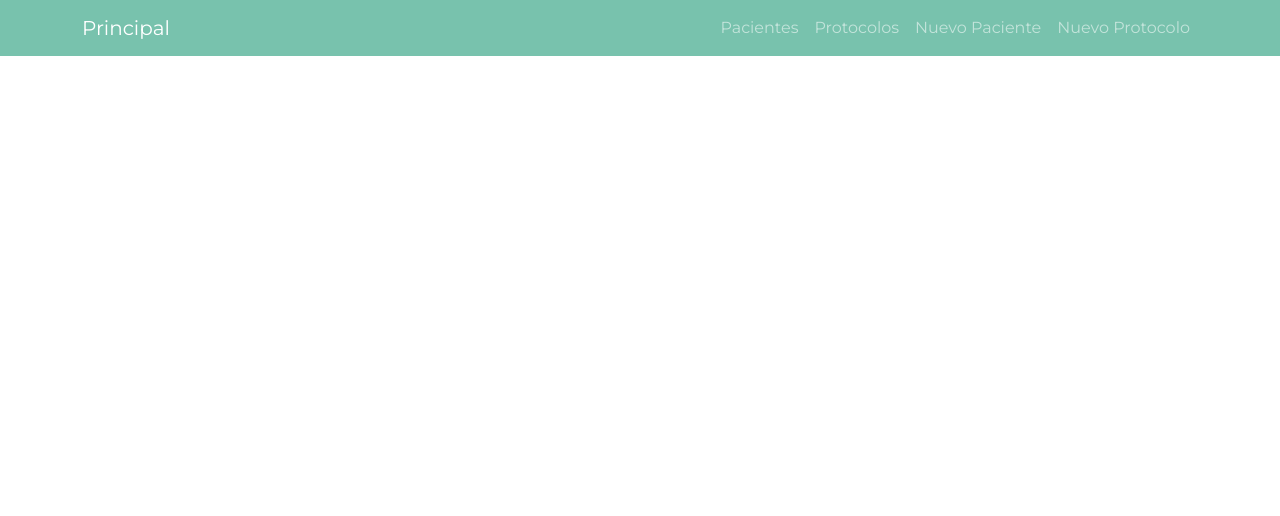
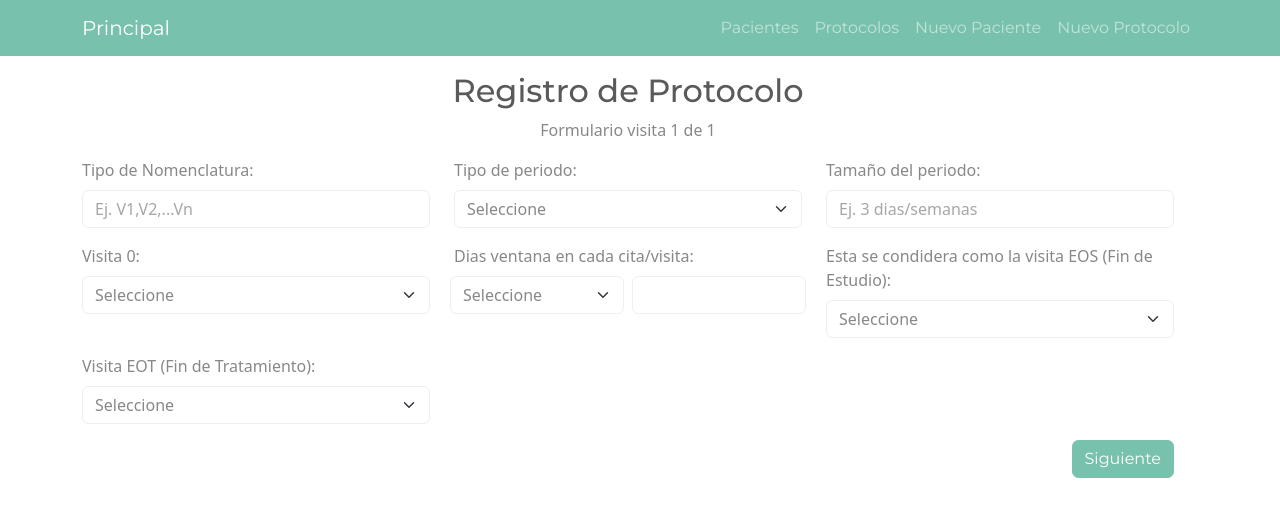
Before and after one commit to KingGnome115/page, a Vue app: page /protocolo/agregar-visita/1/1/1 in a window 1280 px wide. Shown: the top 516 px of the page. Built offline with nearby package versions, Linux system fonts and the light colour scheme; no server answers.

Commit message:
AltaProtocolos2 recibe datos de id de protocolos, cual visita esta dando de alta y cuantas tiene que dar de alta

```diff
--- a/src/components/AltaProtocolo1.vue
+++ b/src/components/AltaProtocolo1.vue
@@ -44,7 +44,7 @@
                 Se supone debe enviar a la segunda parte de alta de praotocolo
                 la de por visitas-->
                 <div class="d-flex gap-2 justify-content-end">
-                    <button type="submit" class="btn btn-primary" v-on:click="generarFormularios()">Siguiente</button>
+                    <button type="submit" class="btn btn-primary">Siguiente</button>
 
                 </div>
             </form>
@@ -69,10 +69,7 @@
             this.protocolo.visitas = [];
             const res = await agregarProtocolo(this.protocolo)
             const arr = res.data;
-            this.$router.push(`/protocolo/agregar-visita/${arr._id}`)
-        },
-        generarFormularios(){
-            console.log("El número de visitas seran de "+this.protocolo.numeroVisitas)
+            this.$router.push(`/protocolo/agregar-visita/${arr._id}/${1}/${arr.numeroVisitas}`)
         }
     }
 })
--- a/src/components/AltaProtocolo2.vue
+++ b/src/components/AltaProtocolo2.vue
@@ -3,7 +3,7 @@
         <div class="row mt-3">
             <header class="row text-center" >
                 <h2>Registro de Protocolo</h2>
-                <p>Formulario visita #</p>
+                <p>Formulario visita {{this.$route.params.ac}} de {{this.$route.params.to}} </p>
             </header>
             <form class="row" action="Protocolo.html" method="get" id="contenedor">
 
@@ -121,7 +121,7 @@
 //import {defineComponent} from '../vue'
 import {defineComponent} from 'vue'
 import {Protocolo} from '../interfaces/Protocolos'
-import { agregarProtocolo } from '../services/ProtocoloServices'
+import { agregarProtocolo, consultarProtocolo } from '../services/ProtocoloServices'
 
 export default defineComponent({
     data() {
@@ -130,6 +130,11 @@
         }
     },
     methods:{
+        async cargarProtocolo(id: string){
+            const res = await consultarProtocolo(id)
+            this.protocolo = res.data
+            console.log(this.protocolo)
+        },
         async guardarProtocolo(){
             const res = await agregarProtocolo(this.protocolo)
             console.log(this.protocolo)
@@ -137,7 +142,11 @@
             this.$router.push('/')
         }
     },
-    props:['id'],
+    mounted(){
+        if(typeof this.$route.params.id === 'string'){
+            this.cargarProtocolo(this.$route.params.id)
+        }
+    },
 })
 </script>
 
--- a/src/router/index.ts
+++ b/src/router/index.ts
@@ -28,7 +28,7 @@
         component: () => import ('@/components/AltaProtocolo1.vue'),
     },
     {
-        path:'/protocolo/agregar-visita/:id',
+        path:'/protocolo/agregar-visita/:id/:ac/:to',
         name: 'protocolo-new-visita',
         component: () => import ('@/components/AltaProtocolo2.vue'),
     },
```
